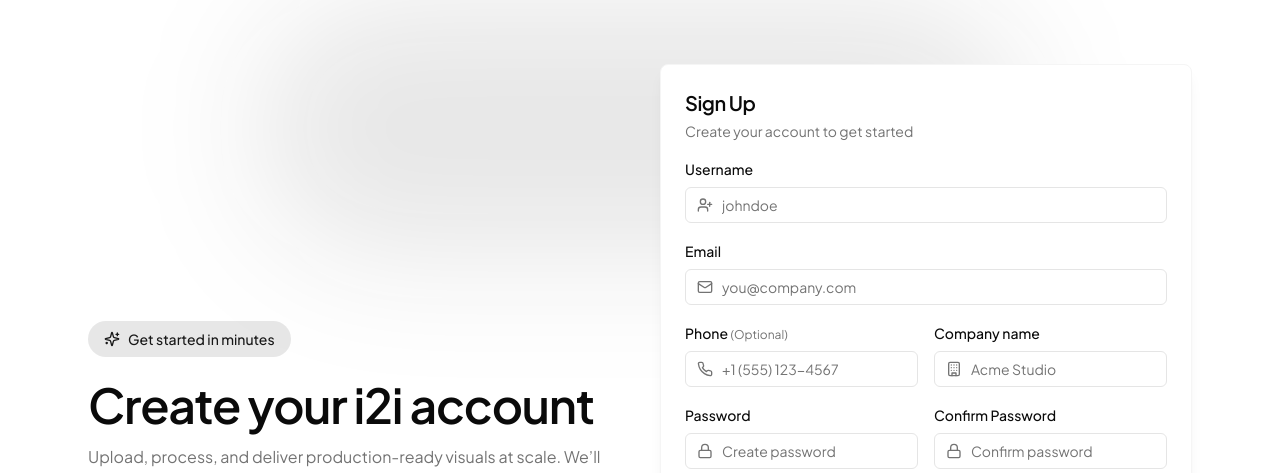
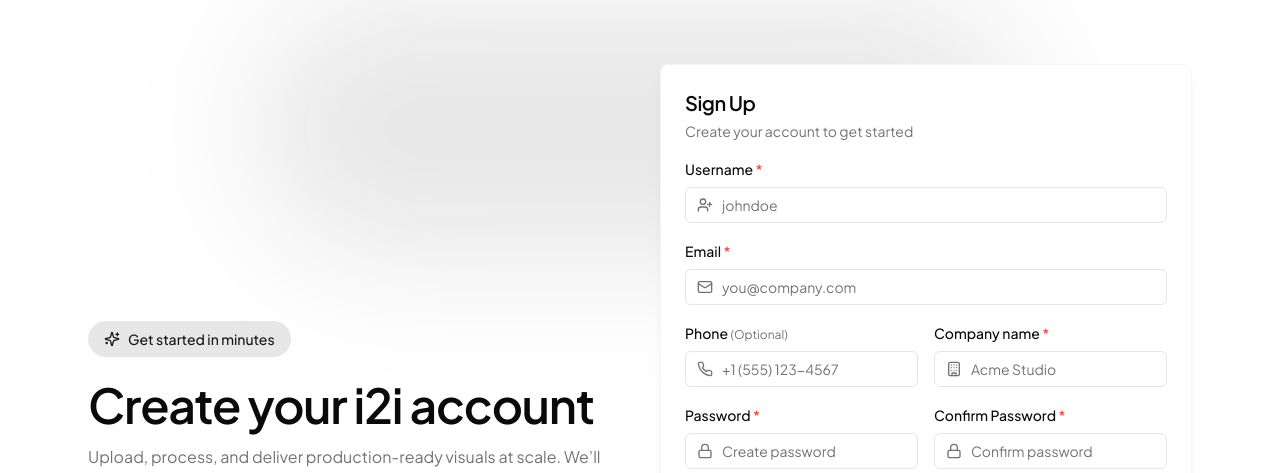
Before and after one commit to Izazzubayer/i2i, a Next.js app: page /sign-up in a window 1280 px wide. Shown: the top 473 px of the page. Built offline with nearby package versions, Linux system fonts and the light colour scheme.

Commit message:
Add red asterisks to required fields in sign-up form

```diff
--- a/app/sign-up/page.tsx
+++ b/app/sign-up/page.tsx
@@ -230,7 +230,7 @@
               <form className="space-y-4" onSubmit={handleSubmit}>
                 {/* Username */}
                 <div className="space-y-1.5">
-                  <Label htmlFor="username" className="text-sm">Username</Label>
+                  <Label htmlFor="username" className="text-sm">Username <span className="text-destructive">*</span></Label>
                   <div className="relative">
                     <UserPlus className="pointer-events-none absolute left-3 top-1/2 h-4 w-4 -translate-y-1/2 text-muted-foreground" />
                     <Input
@@ -252,7 +252,7 @@
 
                 {/* Email */}
                 <div className="space-y-1.5">
-                  <Label htmlFor="email" className="text-sm">Email</Label>
+                  <Label htmlFor="email" className="text-sm">Email <span className="text-destructive">*</span></Label>
                   <div className="relative">
                     <Mail className="pointer-events-none absolute left-3 top-1/2 h-4 w-4 -translate-y-1/2 text-muted-foreground" />
                     <Input
@@ -301,7 +301,7 @@
                   </div>
 
                   <div className="space-y-1.5">
-                    <Label htmlFor="company" className="text-sm">Company name</Label>
+                    <Label htmlFor="company" className="text-sm">Company name <span className="text-destructive">*</span></Label>
                     <div className="relative">
                       <Building className="pointer-events-none absolute left-3 top-1/2 h-4 w-4 -translate-y-1/2 text-muted-foreground" />
                       <Input
@@ -325,7 +325,7 @@
                 {/* Row 3: Password & Confirm Password */}
                 <div className="grid grid-cols-1 sm:grid-cols-2 gap-4">
                   <div className="space-y-1.5">
-                    <Label htmlFor="password" className="text-sm">Password</Label>
+                    <Label htmlFor="password" className="text-sm">Password <span className="text-destructive">*</span></Label>
                     <div className="relative">
                       <Lock className="pointer-events-none absolute left-3 top-1/2 h-4 w-4 -translate-y-1/2 text-muted-foreground" />
                       <Input
@@ -364,7 +364,7 @@
                   </div>
 
                   <div className="space-y-1.5">
-                    <Label htmlFor="confirmPassword" className="text-sm">Confirm Password</Label>
+                    <Label htmlFor="confirmPassword" className="text-sm">Confirm Password <span className="text-destructive">*</span></Label>
                     <div className="relative">
                       <Lock className="pointer-events-none absolute left-3 top-1/2 h-4 w-4 -translate-y-1/2 text-muted-foreground" />
                       <Input
```
Also changed, not shown: app/api-docs/page.tsx (indentation only), app/support/page.tsx (indentation only).
